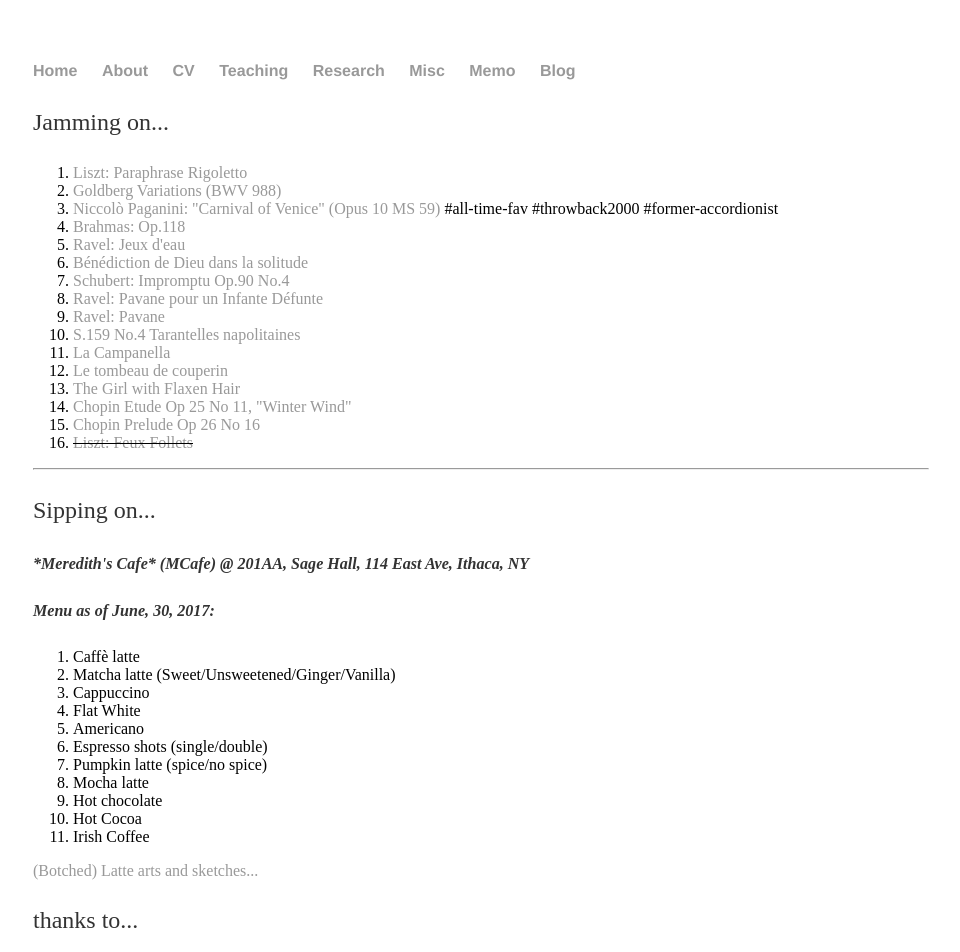
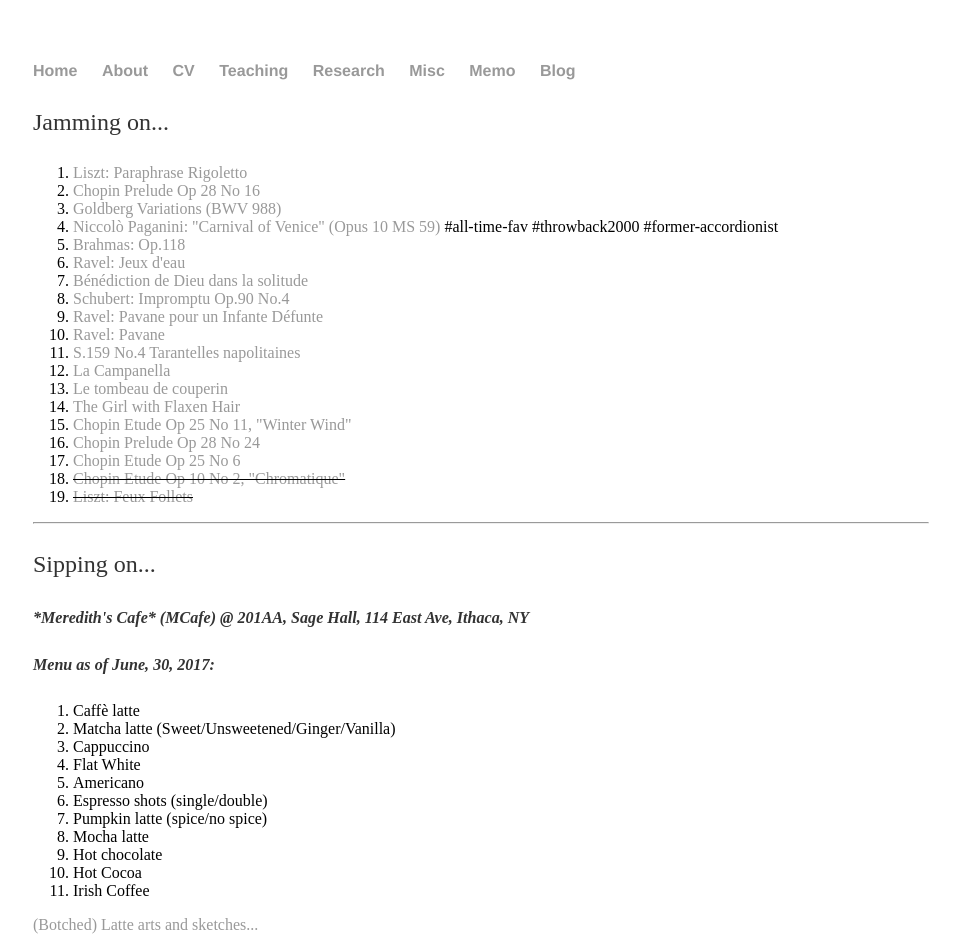
Before and after one commit to shenglih/shenglih.github.io, a Jekyll site: the page built from misc/index.html, in a window 1280 px wide. Shown: the top 952 px of the page, without its empty margins (159-1119 px from the left). Built offline with Jekyll 4.4.1, drawn with Linux system fonts in a browser that asks for light colours.

Commit message:
Update index.html

```diff
--- a/misc/index.html
+++ b/misc/index.html
@@ -6,6 +6,7 @@ title: Shengli Hu, Misc
 	<p> Jamming on... </p>
 	<ol>
 		<li> <a href="/misc/Rigoletto.pdf"> Liszt: Paraphrase Rigoletto</a></li>
+		<li> <a href="/misc/prelude_op28_no16.pdf"> Chopin Prelude Op 28 No 16 </a></li>
 		<li> <a href="/misc/Goldberg_Variations__facsimile_.pdf"> Goldberg Variations</a><a href="/misc/gv.pdf"> (BWV 988)</a> </li>
 		<li> <a href="http://www.accordionist.net/68/"> Niccolò Paganini: "Carnival of Venice" (Opus 10 MS 59) </a> #all-time-fav #throwback2000 #former-accordionist</li>
 		<li> <a href="/misc/Brahms_118.pdf">Brahmas: Op.118 </a> </li>
@@ -19,7 +20,9 @@ title: Shengli Hu, Misc
 		<li> <a href="/misc/Ravel_Le_tombeau.pdf">Le tombeau de couperin</a></li>
 		<li> <a href="/misc/43039_the-girl-with-the-flaxen-hair-102e4cf5-f758-4af9-8e26-89ae80e6c09a.pdf">The Girl with Flaxen Hair</a> </li>
 		<li> <a href="">Chopin Etude Op 25 No 11, "Winter Wind"</a></li>
-		<li> <a href=""> Chopin Prelude Op 26 No 16 </a></li>
+		<li> <a href="">Chopin Prelude Op 28 No 24</a></li>
+		<li> <a href""> Chopin Etude Op 25 No 6</a></li>
+		<li> <del><a href=""> Chopin Etude Op 10 No 2, "Chromatique" </a><del></li>
 		<li> <del> <a href=""> Liszt: Feux Follets </a></del></li>
 
 	</ol>
```
